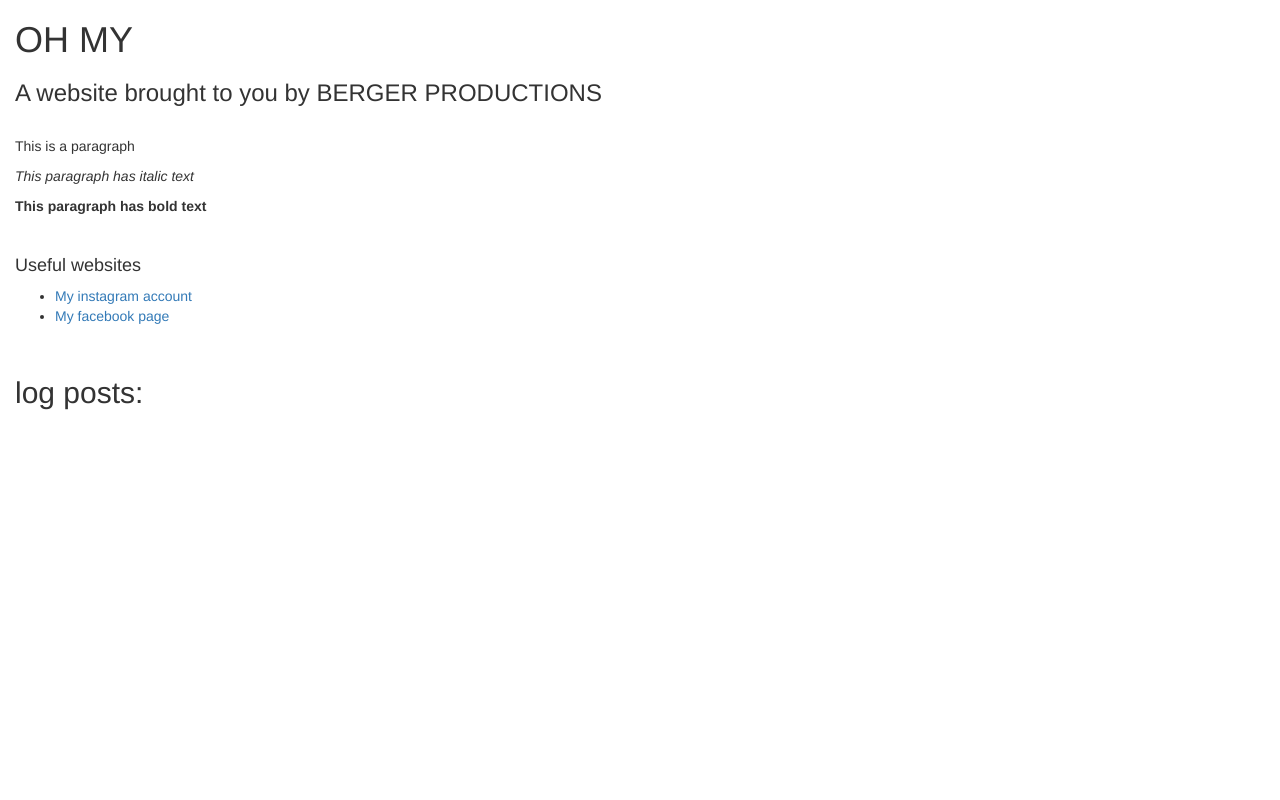
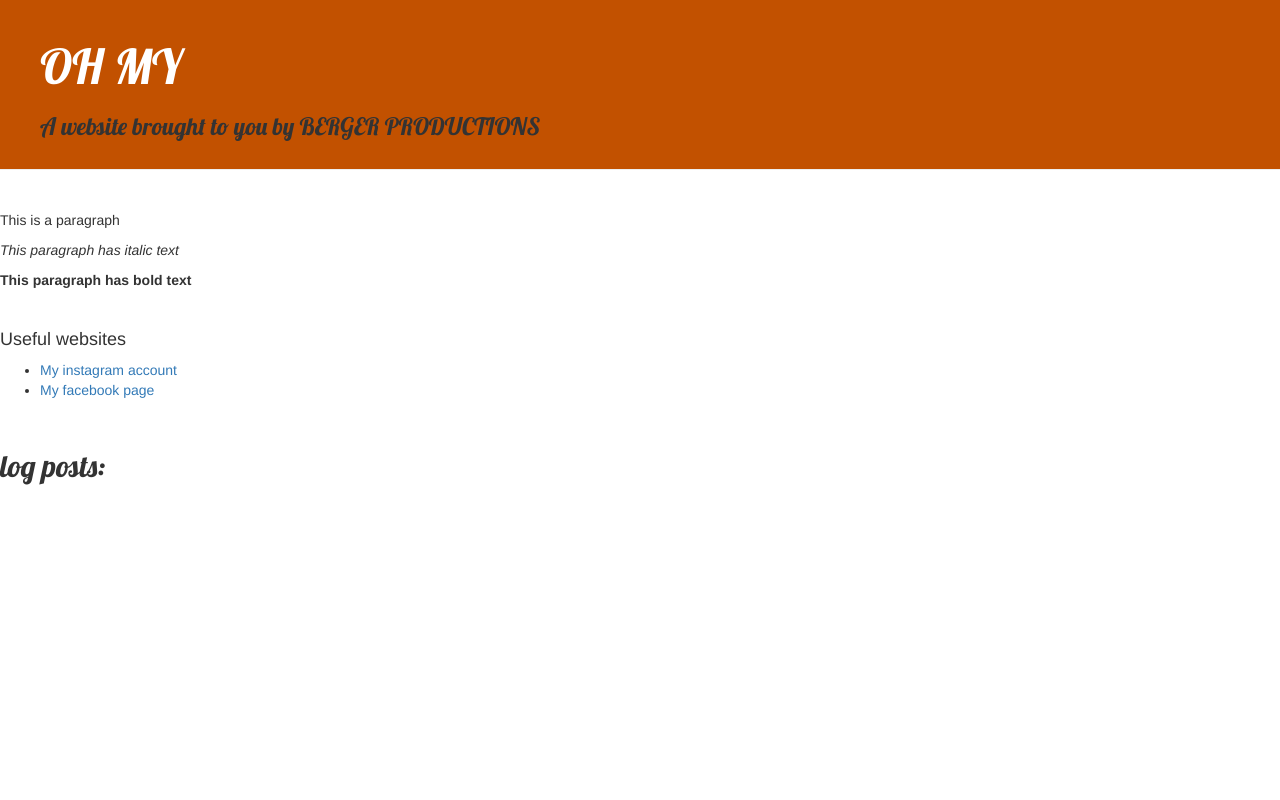
Before and after one commit to BirkBerger/my-first-blog, a Django app: page / in a window 1280 px wide. Run offline with Django 3.2, Linux system fonts and the light colour scheme; data that the repository does not hold is empty; some libraries are stand-ins or nearby versions.

Commit message:
added page-header class in html and gave it some properties in css file

```diff
--- a/blog/static/css/blog.css
+++ b/blog/static/css/blog.css
@@ -1,8 +1,15 @@
-h1 a, h2 a, h3 a {
-    color: #F25100;
+.page-header {
+    background-color: #C25100;
+    margin-top: 0;
+    padding: 20px 20px 20px 40px;
+}
+
+.page-header h1 {
+    color: #ffffff;
+    font-size: 36pt;
+    text-decoration: none;
+}
+
+h1, h2, h3 {
     font-family: 'Lobster', fantasy;
 }
-
-body {
-    padding-left: 15px;
-}
--- a/blog/templates/blog/post_list.html
+++ b/blog/templates/blog/post_list.html
@@ -1,4 +1,5 @@
 {% load static %}
+
 <html>
     <head>
         <title>OH MY</title>
@@ -8,16 +9,19 @@
         <link rel="stylesheet" href="{% static 'css/blog.css' %}">
     </head>
     <body>
-        <div>
+
+        <div class="page-header">
             <h1>OH MY</h1>
             <h3>A website brought to you by BERGER PRODUCTIONS</h3>
         </div>
+
         <br>
         <div>
             <p>This is a paragraph</p>
             <p><em>This paragraph has italic text</em></p>
             <p><strong>This paragraph has bold text</strong></p>
         </div>
+
         <br>
         <div>
             <h4>Useful websites</h4>
@@ -26,12 +30,14 @@
                 <li><a href="https://www.facebook.com/thea.b.berger/" class="external_link">My facebook page</a></li>
             </ul>
         </div>
+
         <div>
             <br>
             <h2>log posts:</h2>
         </div>
+
         {% for post in posts %}
-        <div>
+        <div class="post">
             <h3>published: {{ post.published_date }}</h3>
             <h4>title: {{ post.title }}</h4>
             <h4>author: {{ post.author }}</h4>
@@ -40,5 +46,6 @@
             </p>
         </div>
         {% endfor %}
+
     </body>
 </html>
```
